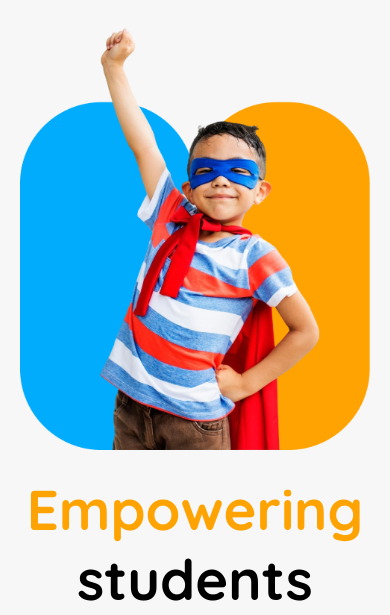
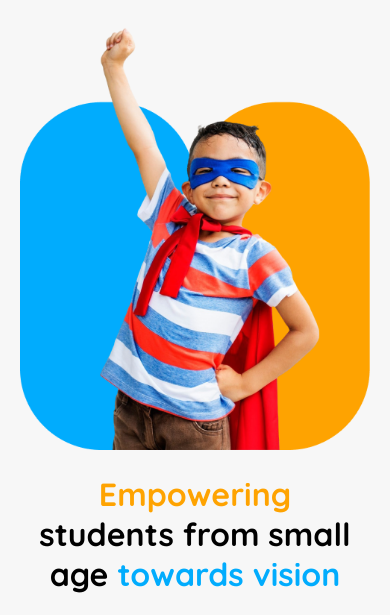
Before and after one commit to md-alamin2/ph-assignment-2, a plain HTML site: page index.html in a window 390 px wide. Shown: the part 149-764 px from the top of the page. Drawn offline with Linux system fonts and the light colour scheme.

Commit message:
fixed some responsive problem

```diff
--- a/index.html
+++ b/index.html
@@ -37,7 +37,7 @@
 
         <section class="hero-section">
             <div class="hero-txt-container">
-                <h2 class="hero-title"><span class="orange">Empowering</span><br> students from small age <span
+                <h2 class="hero-title"><span class="orange">Empowering</span><br> students from small <br> age <span
                         class="sky-blue">towards vision</span></h2>
                 <p class="hero-des">With the courage, Confidence, Creativity and Compassion to make their Unique
                     Contribution in a Diverse and Dynamic World.</p>
--- a/styles/style.css
+++ b/styles/style.css
@@ -491,6 +491,7 @@
 
     .hero-title {
         margin-top: 0;
+        font-size: 2rem;
     }
 
     /* curriculum-section styles */
```
